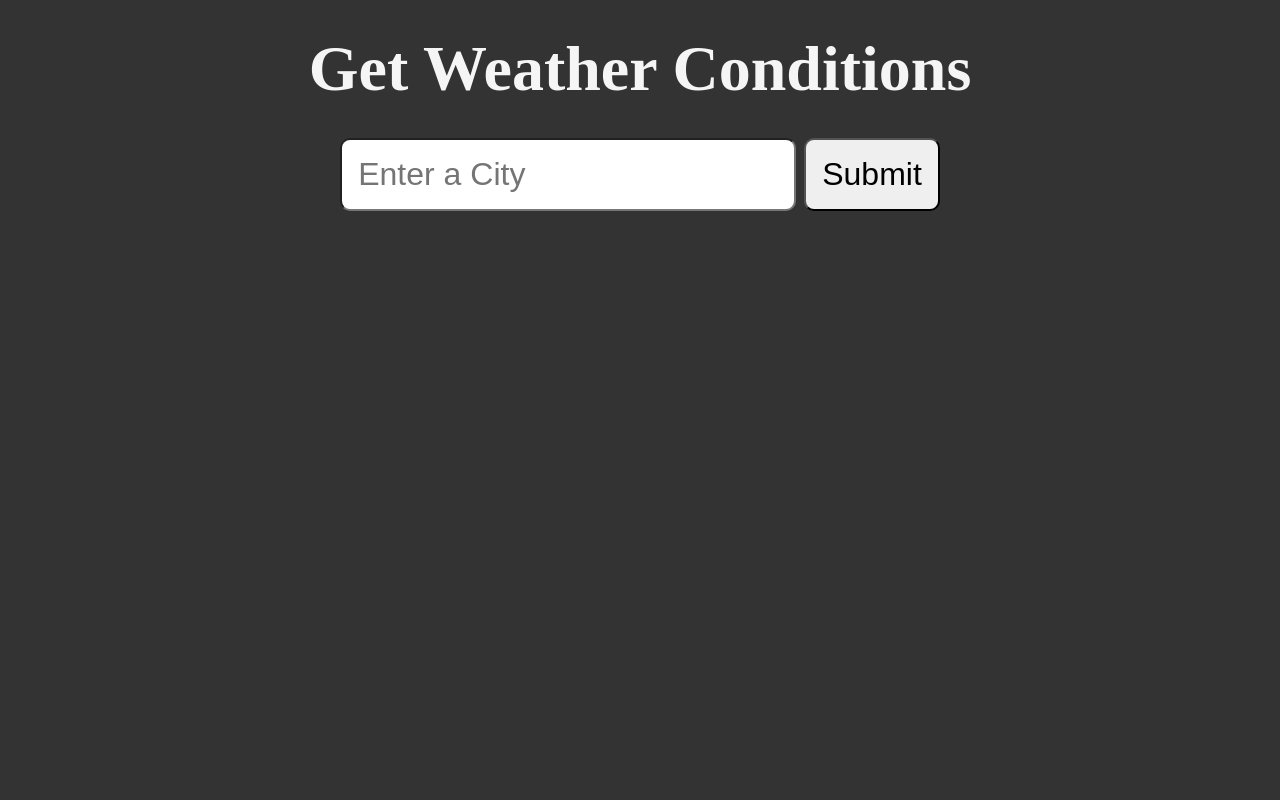
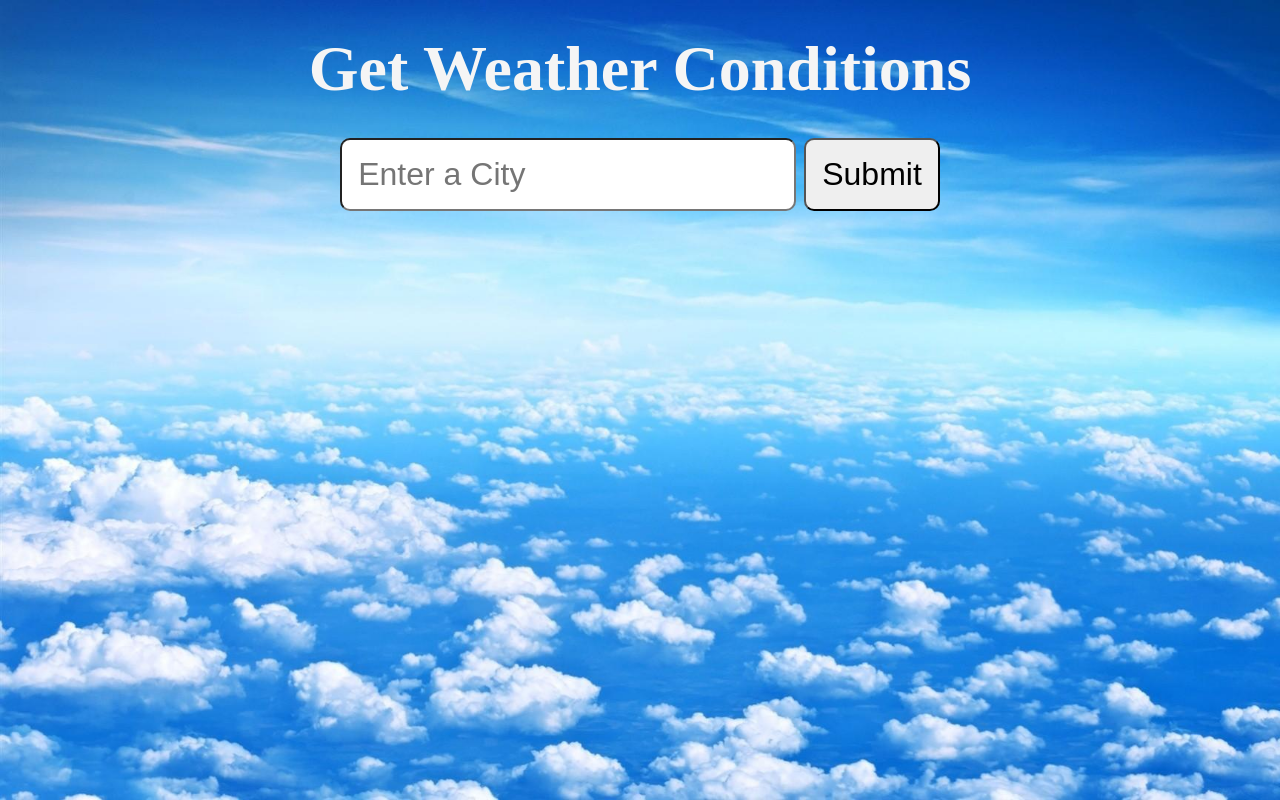
Before and after one commit to RaymondJT7/python-weather, a Python web app: template templates/index.html in a window 1280 px wide. Run offline with Jinja, Linux system fonts and the light colour scheme; the template is opened without the code that fills it, so the values that code supplies are empty.

Commit message:
Added background image

```diff
--- a/static/styles/style.css
+++ b/static/styles/style.css
@@ -6,7 +6,10 @@
 
 body {
     padding: 2rem;
-    background-color: #333;
+    background-image: url("resources/Main_Background.jpg");
+    background-size: cover;
+    background-attachment: fixed;
+    background-repeat: no-repeat;
     color: whitesmoke;
     min-height: 100vh;
     display: flex;
```
Also changed, not shown: resources/Main_Background.jpg (added).
